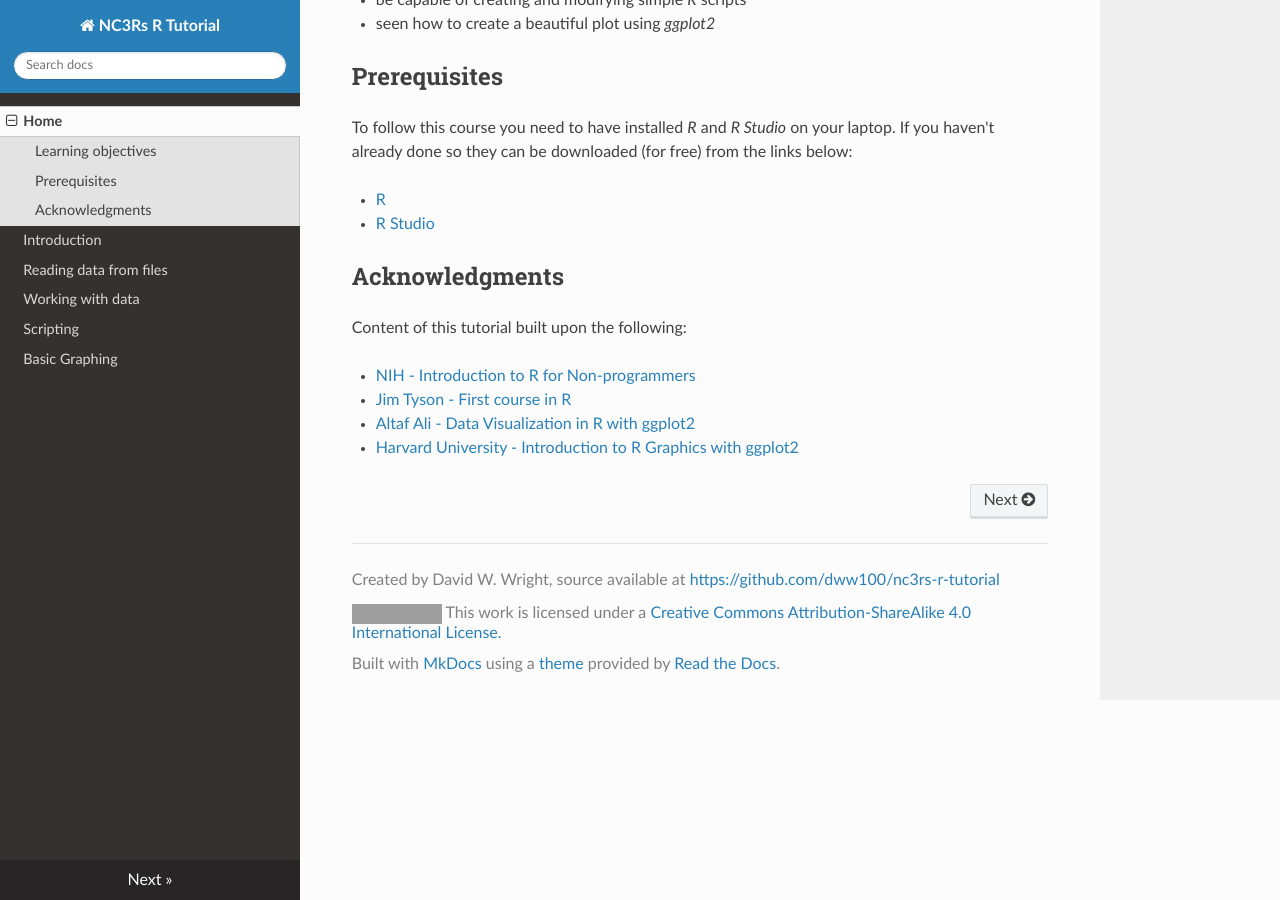
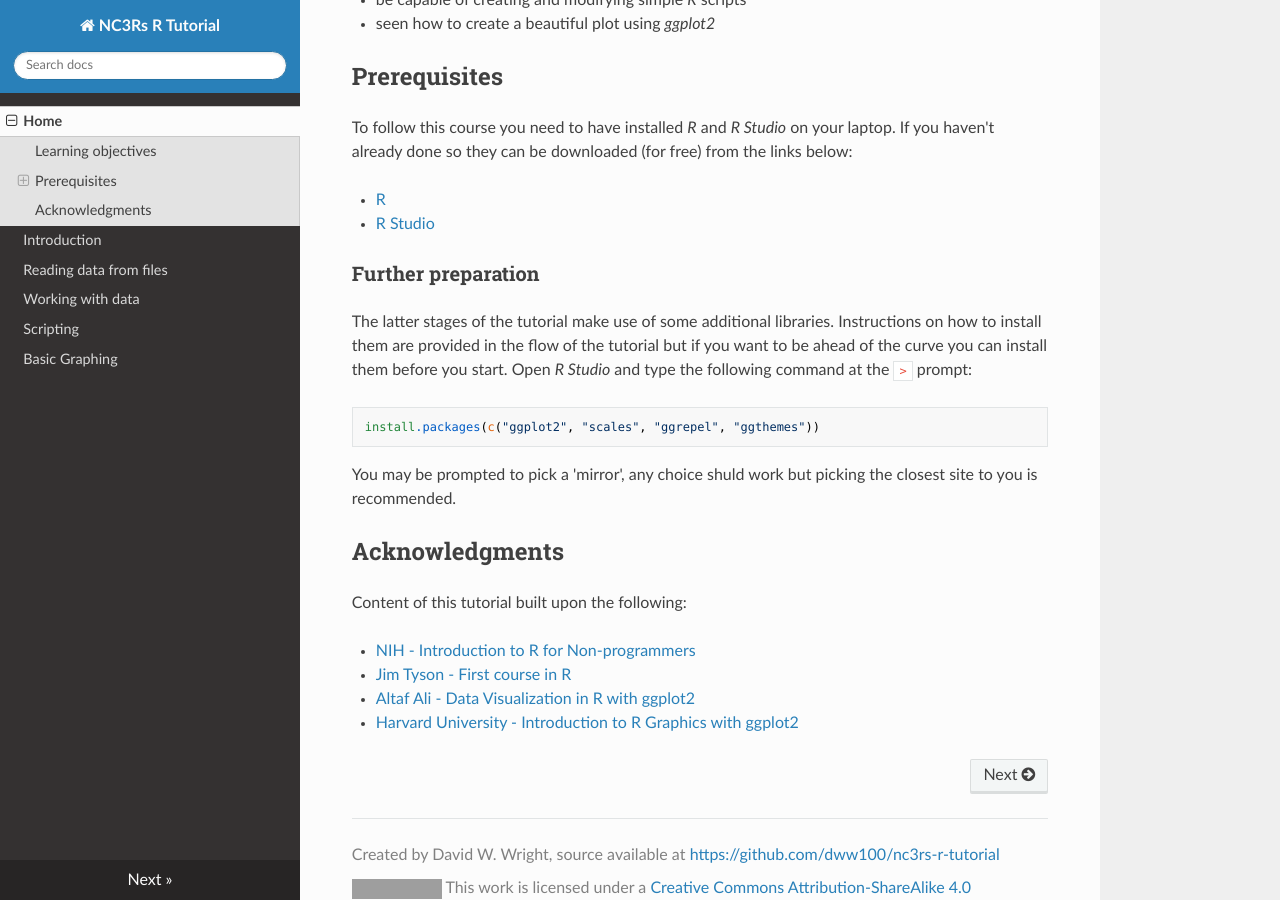
Before and after one commit to dww100/nc3rs-r-tutorial, an MkDocs documentation site: the page built from docs/index.md, in a window 1280 px wide and 900 px high, scrolled down 468 px. Built offline with MkDocs 1.6.1, drawn with Linux system fonts in a browser that asks for light colours; nearby versions of some CDN libraries; old or Windows-style settings are respelled for this version of MkDocs; grey boxes are pictures that could not be loaded.

Commit message:
Add ggplot installation instructions

````diff
--- a/docs/index.md
+++ b/docs/index.md
@@ -22,6 +22,18 @@ If you haven't already done so they can be downloaded (for free) from the links
 * [R](https://www.r-project.org/)
 * [R Studio](https://www.rstudio.com/products/rstudio/download/)
 
+### Further preparation
+
+The latter stages of the tutorial make use of some additional libraries.
+Instructions on how to install them are provided in the flow of the tutorial but if you want to be ahead of the curve you can install them before you start.
+Open *R Studio* and type the following command at the `>` prompt:
+
+```
+install.packages(c("ggplot2", "scales", "ggrepel", "ggthemes"))
+```
+
+You may be prompted to pick a 'mirror', any choice shuld work but picking the closest site to you is recommended.
+
 ## Acknowledgments
 
 Content of this tutorial built upon the following:
````
